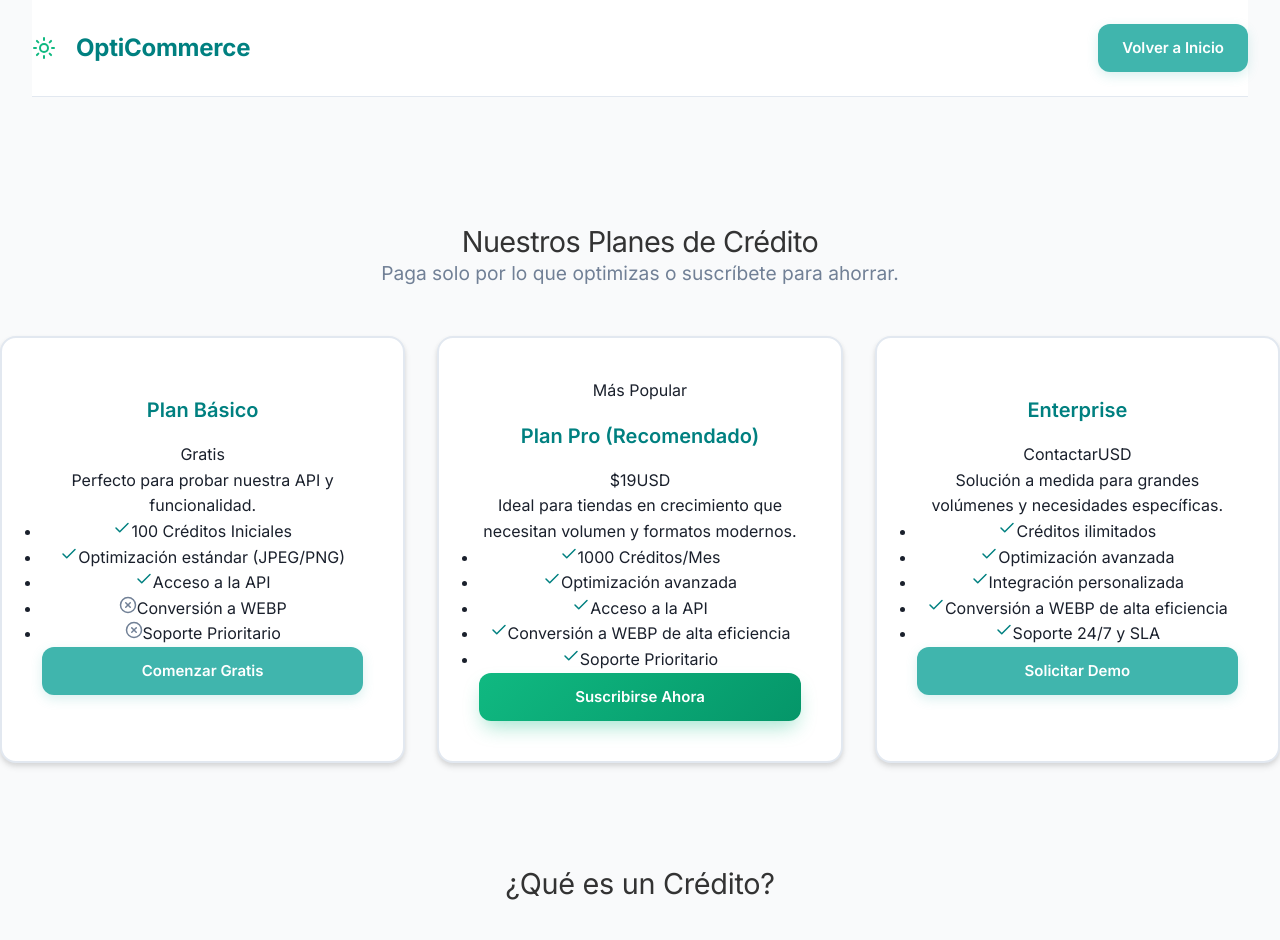
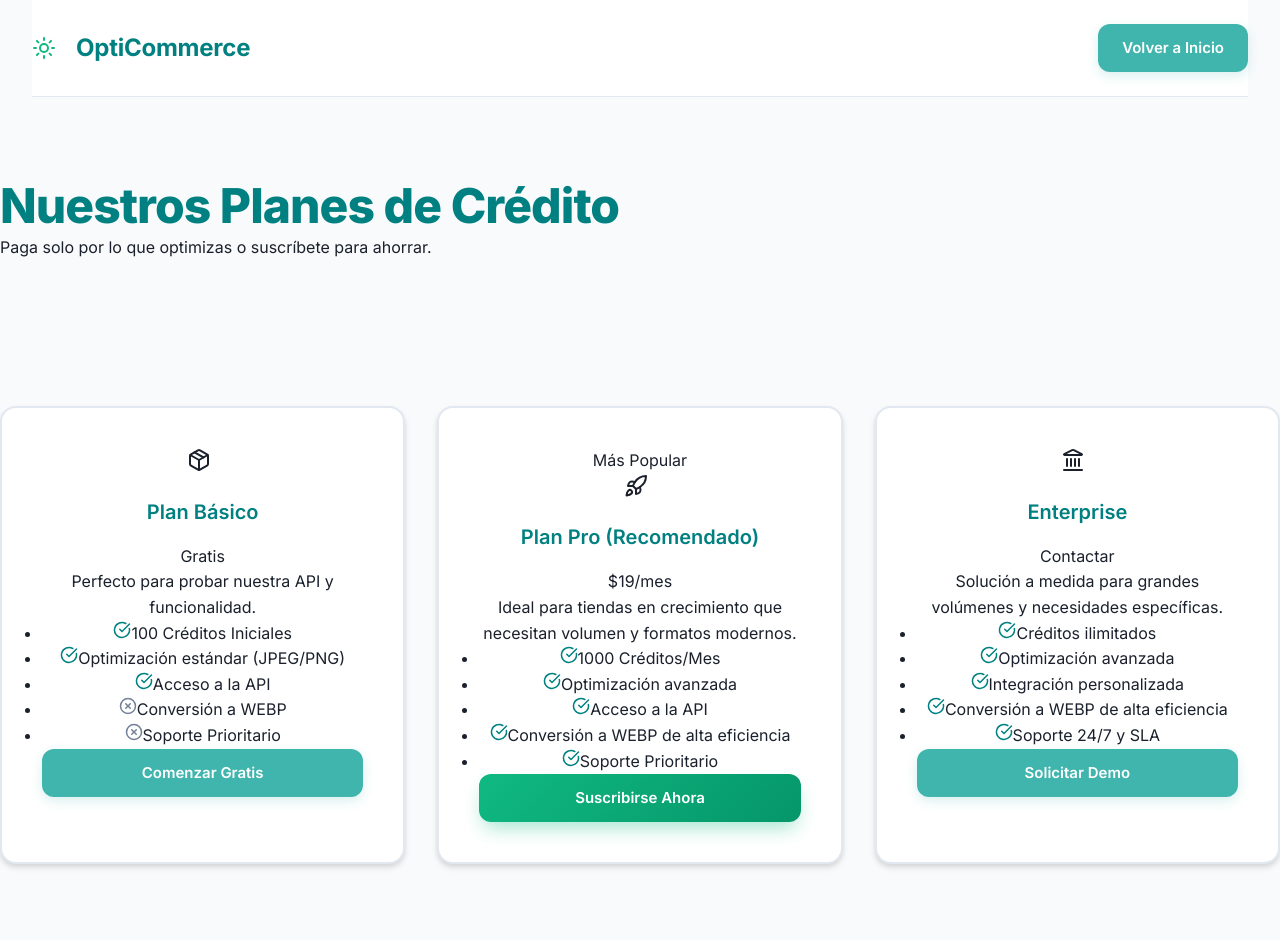
Before and after one commit to Juanjose-ctrl/optimizador-ecommerce, a Next.js app: page /pricing in a window 1280 px wide. Shown: the top 940 px of the page. Built offline with nearby package versions, Linux system fonts and the light colour scheme.

Commit message:
feat: Aplicar pulido

```diff
--- a/src/app/dashboard/page.js
+++ b/src/app/dashboard/page.js
@@ -359,7 +359,7 @@ export default function DashboardPage() {
     <h2 className="section-title title-centered">
         {/* Usamos 'Zap' para connotar poder/upgrade, o puedes usar 'ArrowUpCircle' */}
         <Zap size={28} className="icon-main-title" />
-        Mejora tu&nbsp;<strong>Plan</strong>&nbsp;de Optimización
+        Mejora tu&nbsp;<strong>plan</strong>&nbsp;de Optimización
     </h2>
 
                     {plans.length === 0 ? (
--- a/src/app/pricing/page.js
+++ b/src/app/pricing/page.js
@@ -1,8 +1,27 @@
-// src/app/pricing/page.js
-
 'use client';
 import Link from 'next/link';
-import { Check, Zap, DollarSign, XCircle, Sun } from 'lucide-react';
+// Importamos los íconos necesarios
+import {
+    Check, Zap, DollarSign, XCircle, Sun,
+    Package, PackageCheck, Rocket, Landmark, CheckCircle
+} from 'lucide-react';
+
+// =================================================================
+// 🚨 Mapeo de iconos para planes (Tomado del Dashboard)
+// Usamos los íconos del dashboard para replicar el estilo de manera
+// consistente en las tarjetas de precios de la landing page.
+// =================================================================
+const PLAN_ICONS = {
+    // Estos IDs son conceptuales para el PricingPage, no los IDs reales del backend.
+    // Usamos '1' para el Básico/Gratis
+    // Usamos '3' para el Pro/Recomendado (asumiendo que es el ID '3' del backend)
+    // Usamos '4' para el Enterprise
+    Basico: <Package size={24} style={{ marginRight: '8px' }} />,
+    Pro: <Rocket size={24} style={{ marginRight: '8px' }} />,
+    Enterprise: <Landmark size={24} style={{ marginRight: '8px' }} />,
+};
+
+// --- COMPONENTES AUXILIARES ---
 
 // Replicamos el Header de la Landing Page
 const Header = () => (
@@ -37,20 +56,26 @@ const Footer = () => (
     </footer>
 );
 
-// Componente de la Tarjeta de Plan
-const PricingCard = ({ title, price, description, features, isFeatured, buttonText }) => (
+
+// Componente de la Tarjeta de Plan (Ajustado para usar los iconos y estilos del Dashboard)
+const PricingCard = ({ title, price, description, features, isFeatured, buttonText, planKey }) => (
     <div className={`pricing-card ${isFeatured ? 'featured-plan' : ''}`}>
         {isFeatured && <div className="badge">Más Popular</div>}
 
-        <h3 className="card-title">{title}</h3>
+        {/* Usamos el Plan Header similar al Dashboard */}
+        <div className="plan-header-custom">
+            {PLAN_ICONS[planKey]}
+            <h3 className="card-title">{title}</h3>
+        </div>
 
         <div className="price-tag">
-            {price === 'Gratis' ? (
+            {price === 'Gratis' || price === 'Contactar' ? (
                 <span className="price">{price}</span>
             ) : (
                 <>
                     <span className="price">{price}</span>
-                    <span className="unit">USD</span>
+                    {/* Se asume que el precio ya viene con el símbolo '$' */}
+                    <span className="unit">/mes</span>
                 </>
             )}
         </div>
@@ -60,19 +85,23 @@ const PricingCard = ({ title, price, description, features, isFeatured, buttonTe
         <ul className="feature-list">
             {features.map((feature, index) => (
                 <li key={index} className={feature.available ? 'available' : 'unavailable'}>
-                    {feature.available ? <Check size={18} color="var(--primary-color)" /> : <XCircle size={18} color="var(--text-color-secondary)" />}
+                    {/* Usamos el ícono CheckCircle del dashboard para las características */}
+                    {feature.available ? <CheckCircle size={18} color="var(--primary-color)" /> : <XCircle size={18} color="var(--text-color-secondary)" />}
                     {feature.text}
                 </li>
             ))}
         </ul>
 
-        {/* El botón redirige a registro para iniciar el proceso de compra/suscripción */}
-        <Link href="/registro" className={`btn ${isFeatured ? 'btn-primary' : 'btn-secondary'} btn-full`}>
+        <Link
+            href={planKey === 'Enterprise' ? "mailto:contacto@opticomerce.com" : "/registro"}
+            className={`btn ${isFeatured ? 'btn-primary' : 'btn-secondary'} btn-full`}
+        >
             {buttonText}
         </Link>
     </div>
 );
 
+// --- COMPONENTE PRINCIPAL DE LA PÁGINA ---
 export default function PricingPage() {
 
     // Datos de los planes de precios
@@ -90,6 +119,7 @@ export default function PricingPage() {
             ],
             isFeatured: false,
             buttonText: "Comenzar Gratis",
+            planKey: 'Basico' // Clave para el ícono
         },
         {
             title: "Plan Pro (Recomendado)",
@@ -104,6 +134,7 @@ export default function PricingPage() {
             ],
             isFeatured: true,
             buttonText: "Suscribirse Ahora",
+            planKey: 'Pro' // Clave para el ícono
         },
         {
             title: "Enterprise",
@@ -118,6 +149,7 @@ export default function PricingPage() {
             ],
             isFeatured: false,
             buttonText: "Solicitar Demo",
+            planKey: 'Enterprise' // Clave para el ícono
         },
     ];
 
@@ -125,10 +157,13 @@ export default function PricingPage() {
         <>
             <Header />
             <main className="app-container" style={{ padding: '80px 0' }}>
-                <section className="section-pricing">
-                    <h1 className="section-title">Nuestros Planes de Crédito</h1>
-                    <p className="section-subtitle">Paga solo por lo que optimizas o suscríbete para ahorrar.</p>
 
+                {/* 🚨 TÍTULO Y SUBTÍTULO SOLICITADOS */}
+                <h1 className="main-pricing-title">Nuestros Planes de Crédito</h1>
+                <p className="main-pricing-subtitle">Paga solo por lo que optimizas o suscríbete para ahorrar.</p>
+                {/* FIN TÍTULO Y SUBTÍTULO SOLICITADOS */}
+
+                <section className="section-pricing" style={{ marginTop: '50px' }}>
                     <div className="pricing-grid">
                         {plans.map((plan, index) => (
                             <PricingCard key={index} {...plan} />
@@ -136,17 +171,20 @@ export default function PricingPage() {
                     </div>
                 </section>
 
+                {/* 🚨 SECCIÓN "¿QUÉ ES UN CRÉDITO?" SOLICITADA */}
                 <section className="section-faq" style={{ marginTop: '50px', textAlign: 'center' }}>
-                     <h2 className="section-title">¿Qué es un Crédito?</h2>
-                     <p style={{ maxWidth: '800px', margin: '0 auto', color: 'var(--text-color-secondary)' }}>
+                    <h2 className="section-title">
+                        <DollarSign size={24} style={{ marginRight: '8px' }} color="var(--accent-color)" />
+                        ¿Qué es un Crédito?
+                    </h2>
+                    <p style={{ maxWidth: '800px', margin: '0 auto', color: 'var(--text-color-secondary)' }}>
                         Un crédito equivale a una imagen optimizada. No importa el tamaño original del archivo (hasta 10MB), solo cobramos un crédito por cada imagen que procesas y descargas. Los créditos se renuevan mensualmente con la suscripción Pro.
-                     </p>
+                    </p>
                 </section>
+                {/* FIN SECCIÓN DE CRÉDITOS SOLICITADA */}
 
             </main>
             <Footer />
         </>
     );
 }
-
-// Nota: Debes añadir el CSS necesario para .section-pricing, .pricing-grid, .pricing-card, etc., en tu globals.css.
```
